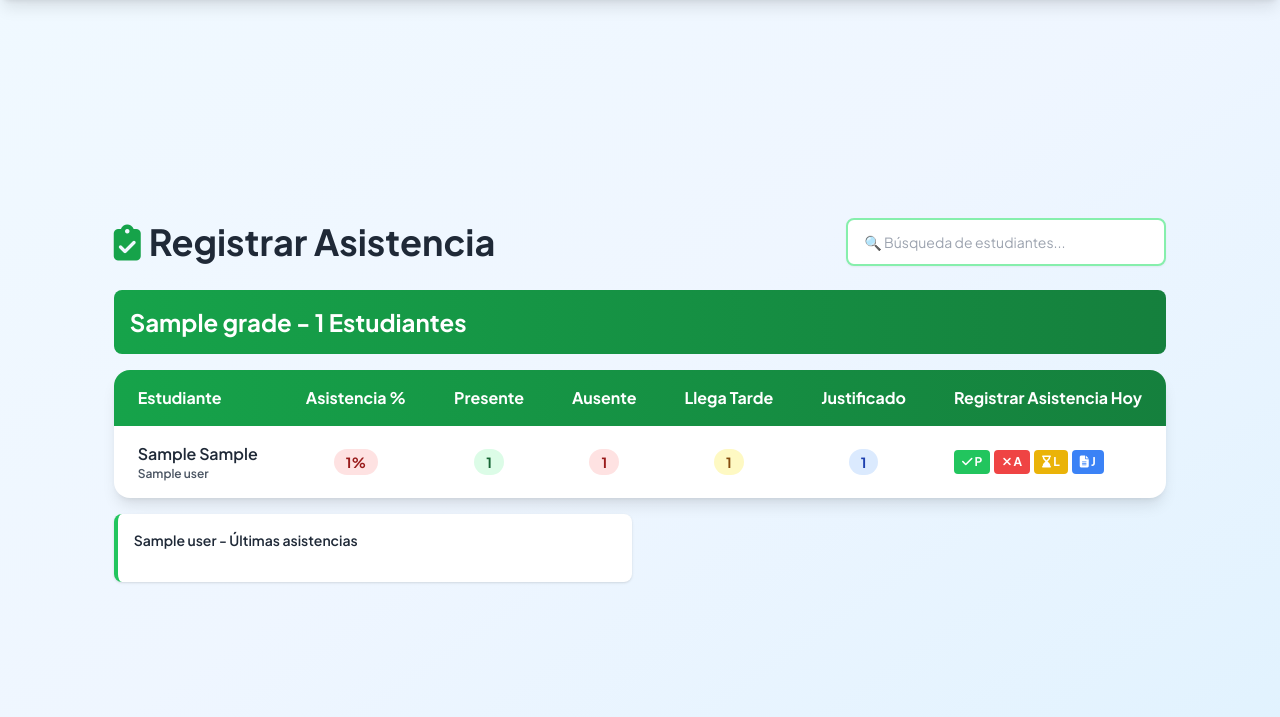
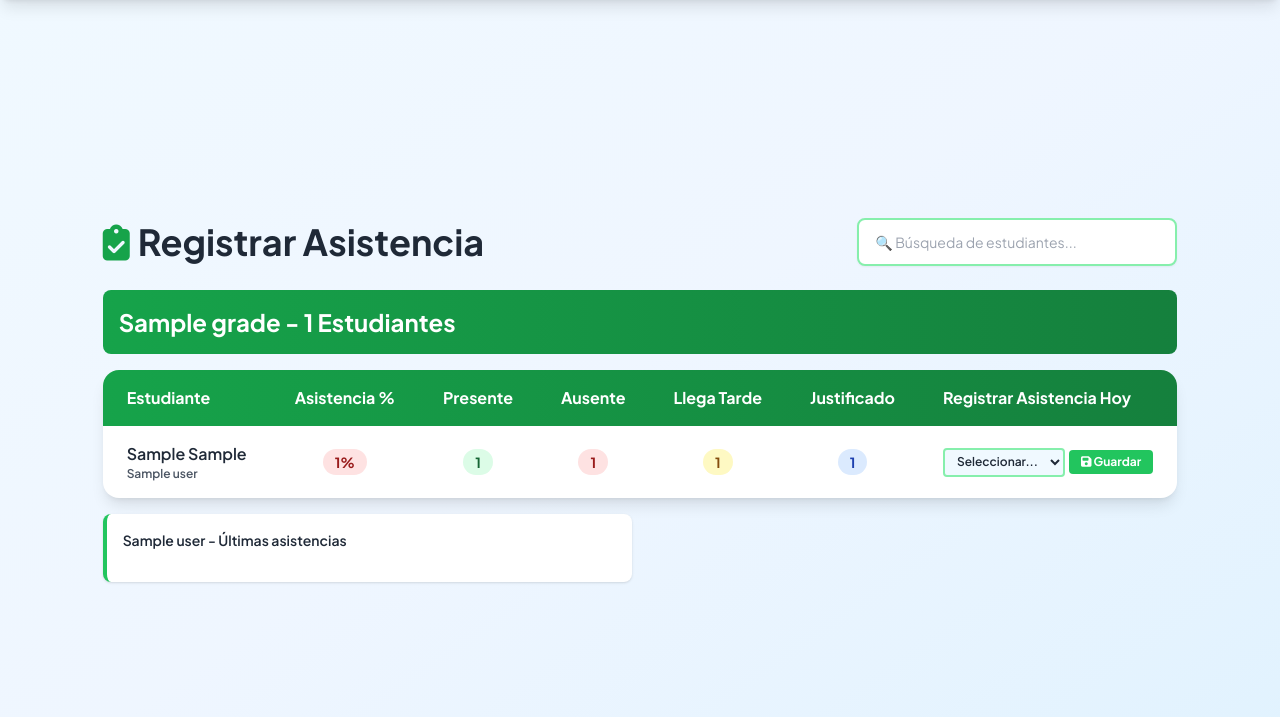
Before and after one commit to bismarb/coleg, a Python web app: template templates/teacher_attendance.html in a window 1280 px wide. Shown: the part 81-798 px from the top of the page. Run offline with Jinja, Linux system fonts and the light colour scheme; the template is opened without the code that fills it: most values are stand-ins (such as "Sample title", 1, 10 or a date in 2020); some libraries are stand-ins or nearby versions.

Commit message:
Update attendance form to use a select dropdown and improve validation
Replaces submission buttons with a select dropdown for attendance status and modifies JavaScript to validate selection before submission, preventing null errors.

Replit-Commit-Author: Agent
Replit-Commit-Session-Id: 6c29dedf-a5d0-4867-8194-dba4f988ca98
Replit-Commit-Checkpoint-Type: full_checkpoint
Replit-Commit-Event-Id: 6085a9cf-03f4-4179-b9f1-5549862f8fd8
Replit-Commit-Screenshot-Url: https://storage.googleapis.com/screenshot-production-us-central1/81a919ab-7509-4977-9993-cf3b59151fee/6c29dedf-a5d0-4867-8194-dba4f988ca98/2EBz4h7

```diff
--- a/templates/teacher_attendance.html
+++ b/templates/teacher_attendance.html
@@ -53,20 +53,18 @@
                                 <span class="bg-blue-100 text-blue-800 px-3 py-1 rounded-full text-sm font-bold">{{ item.excused_count }}</span>
                             </td>
                             <td class="px-6 py-4">
-                                <form method="POST" class="flex gap-1 attendance-form" style="display:flex; gap: 0.25rem;">
+                                <form method="POST" class="flex gap-1 items-center" onsubmit="return validateAttendance(this)">
                                     <input type="hidden" name="enrollment_id" value="{{ item.enrollment.id }}">
                                     <input type="hidden" name="attendance_date" value="{{ today }}">
-                                    <button type="submit" name="status" value="present" class="bg-green-500 hover:bg-green-600 text-white px-2 py-1 rounded text-xs font-bold" title="Presente">
-                                        <i class="fas fa-check"></i> P
-                                    </button>
-                                    <button type="submit" name="status" value="absent" class="bg-red-500 hover:bg-red-600 text-white px-2 py-1 rounded text-xs font-bold" title="Ausente">
-                                        <i class="fas fa-times"></i> A
-                                    </button>
-                                    <button type="submit" name="status" value="late" class="bg-yellow-500 hover:bg-yellow-600 text-white px-2 py-1 rounded text-xs font-bold" title="Llega Tarde">
-                                        <i class="fas fa-hourglass-end"></i> L
-                                    </button>
-                                    <button type="submit" name="status" value="excused" class="bg-blue-500 hover:bg-blue-600 text-white px-2 py-1 rounded text-xs font-bold" title="Justificado">
-                                        <i class="fas fa-file-alt"></i> J
+                                    <select name="status" class="px-2 py-1 border-2 border-green-300 rounded text-xs font-semibold bg-sky-50 focus:outline-none focus:border-green-500">
+                                        <option value="">Seleccionar...</option>
+                                        <option value="present">✓ Presente</option>
+                                        <option value="absent">✗ Ausente</option>
+                                        <option value="late">↻ Llega Tarde</option>
+                                        <option value="excused">📝 Justificado</option>
+                                    </select>
+                                    <button type="submit" class="bg-green-500 hover:bg-green-600 text-white px-3 py-1 rounded text-xs font-bold">
+                                        <i class="fas fa-save"></i> Guardar
                                     </button>
                                 </form>
                             </td>
@@ -134,23 +132,14 @@ if (globalSearch) {
     });
 }
 
-// Confirmación de asistencia rápida
-document.querySelectorAll('.attendance-form').forEach(form => {
-    form.addEventListener('submit', function(e) {
-        e.preventDefault();
-        const statusButton = e.submitter;
-        const statusMap = {
-            'present': 'Presente',
-            'absent': 'Ausente',
-            'late': 'Llega Tarde',
-            'excused': 'Justificado'
-        };
-        const status = statusButton.value;
-
-        if (confirm(`¿Marcar como ${statusMap[status]}?`)) {
-            this.submit();
-        }
-    });
-});
+// Validar que se seleccione un estado
+function validateAttendance(form) {
+    const status = form.querySelector('select[name="status"]').value;
+    if (!status) {
+        alert('Por favor selecciona un estado de asistencia');
+        return false;
+    }
+    return true;
+}
 </script>
 {% endblock %}
```
